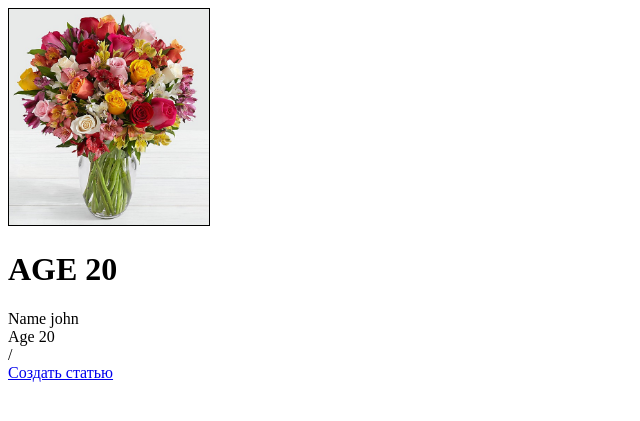
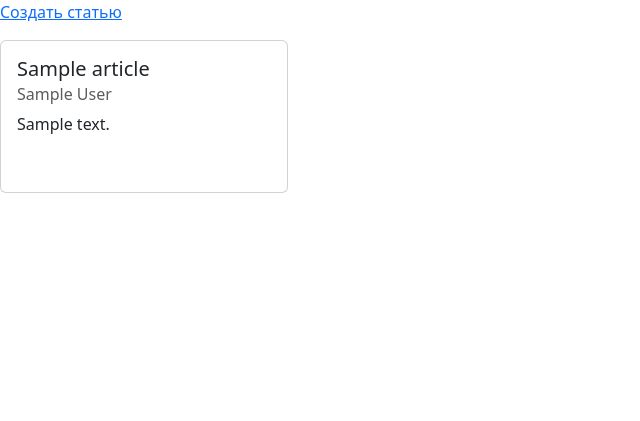
Before and after one commit to DastanIbraimov/article_pproject, a Django app: page / in a window 1280 px wide. Shown: the top 421 px of the page, without its empty margins (0-640 px from the left). Run offline with Django 5.2, Linux system fonts and the light colour scheme; tables that the repository leaves empty hold one stand-in row (values such as "Sample post").

Commit message:
переписал вьюшку под работу с базой данных и подключил бутстрап

```diff
--- a/source/webapp/templates/index.html
+++ b/source/webapp/templates/index.html
@@ -7,37 +7,28 @@
           content="width=device-width, user-scalable=no, initial-scale=1.0, maximum-scale=1.0, minimum-scale=1.0">
     <meta http-equiv="X-UA-Compatible" content="ie=edge">
     <title>Document</title>
+    <link href="https://cdn.jsdelivr.net/npm/bootstrap@5.3.3/dist/css/bootstrap.min.css" rel="stylesheet"
+          integrity="sha384-QWTKZyjpPEjISv5WaRU9OFeRpok6YctnYmDr5pNlyT2bRjXh0JMhjY6hW+ALEwIH" crossorigin="anonymous">
     <link rel="stylesheet" href="{% static 'css/style.css' %}">
 </head>
 <body>
-<img class="image" src="{% static image_url %}" alt="">
-{% if age > 18 and age < 25 %}
-    {% if age == 20 %}
-        <h1>AGE {{ age }}</h1>
-    {% else %}
-        <h1>TEST {{ age }}</h1>
-    {% endif %}
-{% elif age > 40 %}
-    <h1>TEST1 {{ age }}</h1>
-{% else %}
-    <h1>TEST2 {{ age }}</h1>
-{% endif %}
-Name {{ name }}
-<br>
-Age {{ age }}
-<br>
-{{ request.path }}
-
-<br>
 <a href="create/">Создать статью</a>
 <br>
 
 {% for article in articles %}
-    <div class="article">
-        <h4>title: {{ article.title }} <i>{{ article.author }}</i></h4>
-        <p>{{ article.content }}</p>
+    <div class="card mt-3" style="width: 18rem;">
+        <div class="card-body">
+            <h5 class="card-title">{{ article.title }}</h5>
+            <h6 class="card-subtitle mb-2 text-body-secondary">{{ article.author }}</h6>
+            <p class="card-text">{{ article.content }}</p>
+            <a href="#" class="card-link"></a>
+            <a href="#" class="card-link"></a>
+        </div>
     </div>
 {% endfor %}
 
+<script src="https://cdn.jsdelivr.net/npm/bootstrap@5.3.3/dist/js/bootstrap.bundle.min.js"
+        integrity="sha384-YvpcrYf0tY3lHB60NNkmXc5s9fDVZLESaAA55NDzOxhy9GkcIdslK1eN7N6jIeHz"
+        crossorigin="anonymous"></script>
 </body>
 </html>
--- a/source/webapp/views.py
+++ b/source/webapp/views.py
@@ -1,37 +1,21 @@
 from django.shortcuts import render
 from django.http import HttpResponseRedirect
 
-from webapp.artcile_db import ArticleDb
+from webapp.models import Article
 
 
 def index(request):
-    print(request.GET.getlist("my_params"))
-    context = {
-        "name": "john",
-        "age": 20,
-        "articles": ArticleDb.articles,
-        "image_url": ArticleDb.image_url
-    }
-    return render(request, "index.html", context=context)
+    articles = Article.objects.order_by('-published_at')
+    return render(request, "index.html", context={"articles": articles})
 
 
 def create_article(request):
     if request.method == "GET":
         return render(request, "create_article.html")
     else:
-        title = request.POST.get("title")
-        content = request.POST.get("content")
-        author = request.POST.get("author")
-        ArticleDb.articles.append(
-            {
-                "title": title,
-                "content": content,
-                "author": author
-            }
+        Article.objects.create(
+            title=request.POST.get("title"),
+            content=request.POST.get("content"),
+            author=request.POST.get("author")
         )
         return HttpResponseRedirect("/")
-        # return render(request, "article.html", context={
-        #     "title": title,
-        #     "content": content,
-        #     "author": author
-        # })
```
